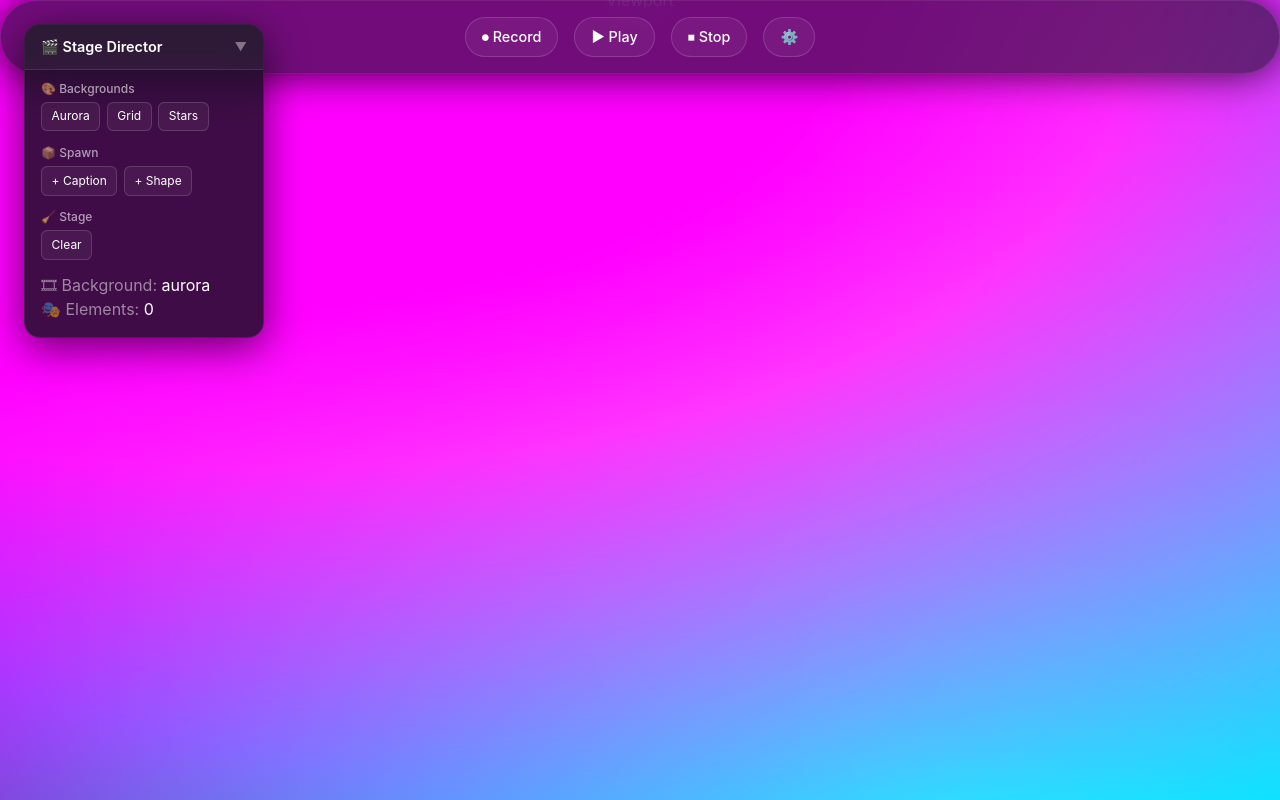
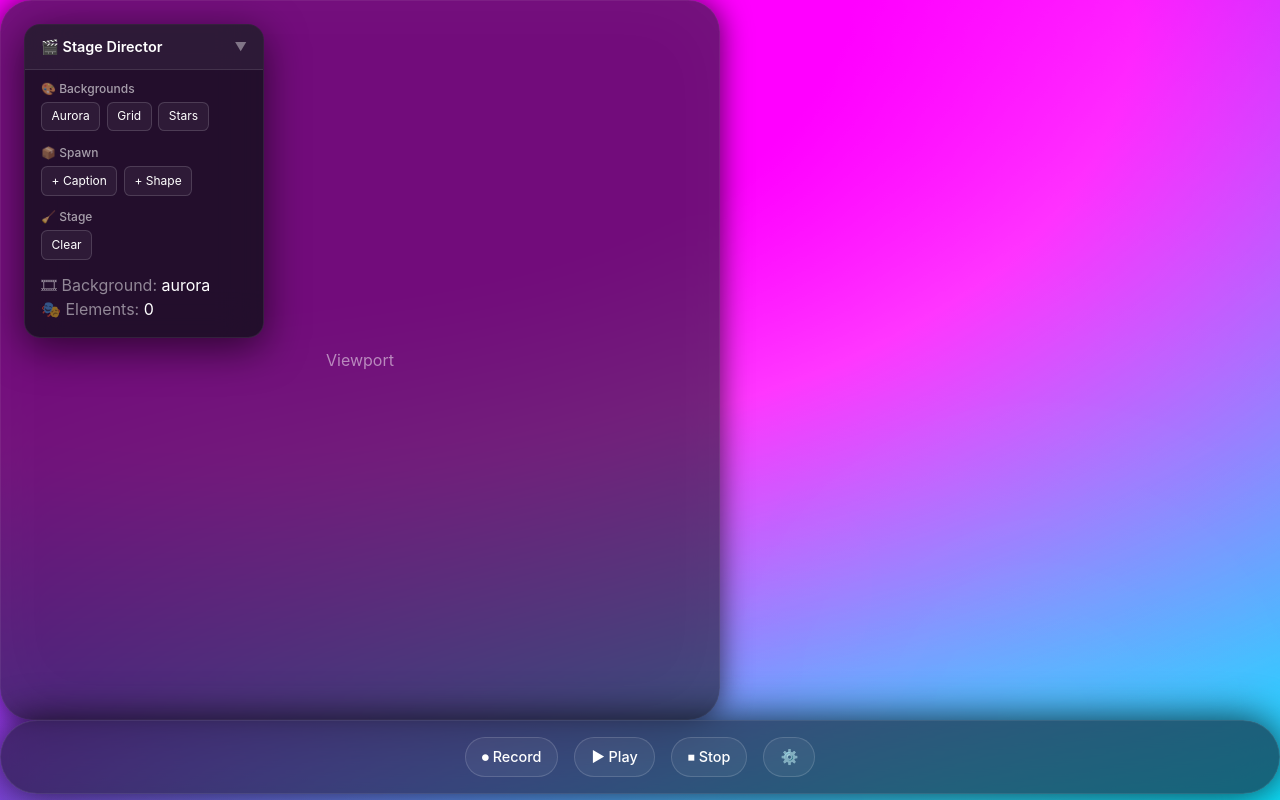
Before and after one commit to nickf723/ed-dev-stage, a Next.js app: page / in a window 1280 px wide. Built offline with nearby package versions, Linux system fonts and the light colour scheme.

Commit message:
doe wins

```diff
--- a/app/styles/stage.css
+++ b/app/styles/stage.css
@@ -1,5 +1,5 @@
 .stage-root {
-  background: radial-gradient(circle at 20% 20%, #0a0a14 0%, #000 100%);
+  background: #000;
   color: white;
   min-height: 100vh;
   display: flex;
@@ -17,8 +17,8 @@
   height: 100%;
 }
 
-/* Square frame for shorts */
-.stage-frame {
+.viewport-frame {
+  /* Copied from .stage-frame */
   aspect-ratio: 1 / 1;
   width: min(90vw, 90vh);
   border-radius: 2rem;
@@ -31,8 +31,11 @@
   display: flex;
   align-items: center;
   justify-content: center;
+  overflow: hidden;
+
+  /* Kept from original .viewport-frame */
   position: relative;
-  overflow: hidden;
+  z-index: 2;
 }
 
 /* Placeholder content */
@@ -153,8 +156,3 @@
   cursor: pointer;
   transition: all 0.15s ease;
 }
-
-.viewport-frame {
-  position: relative;
-  z-index: 2;
-}
```
